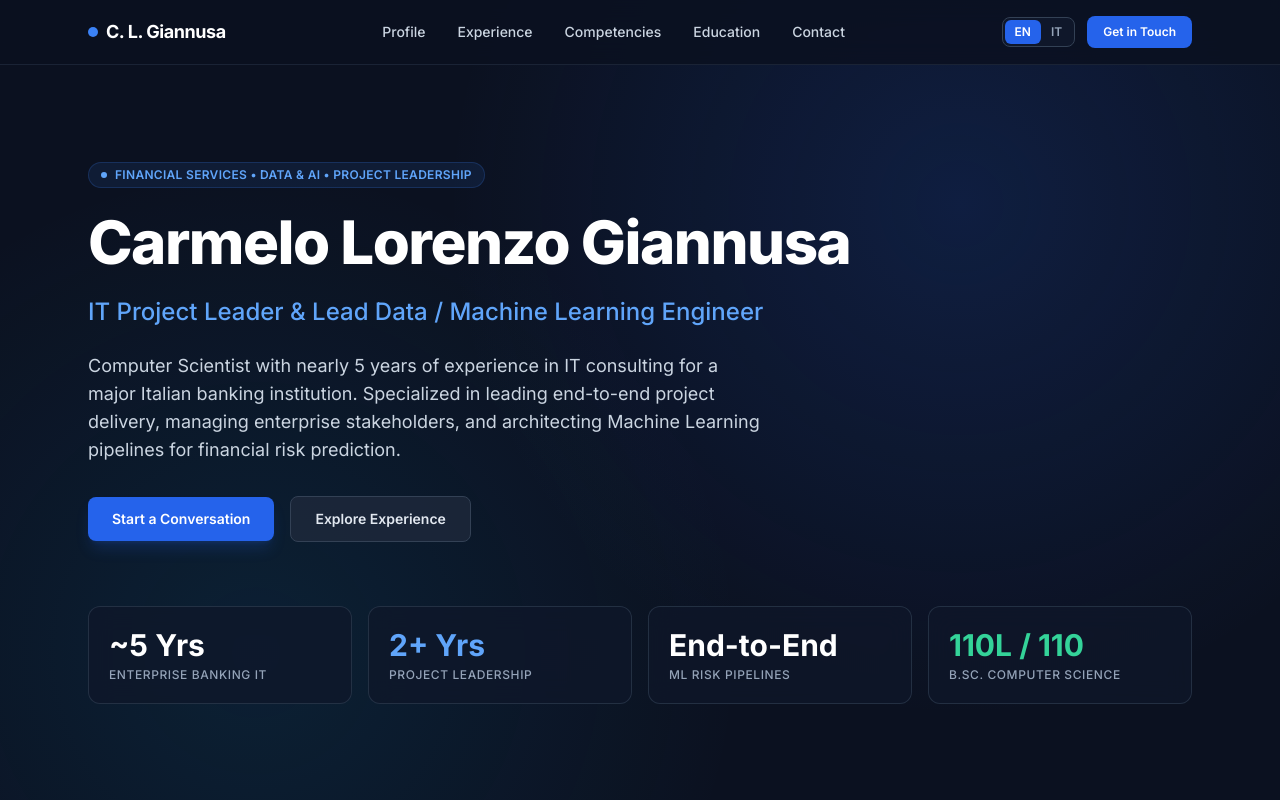
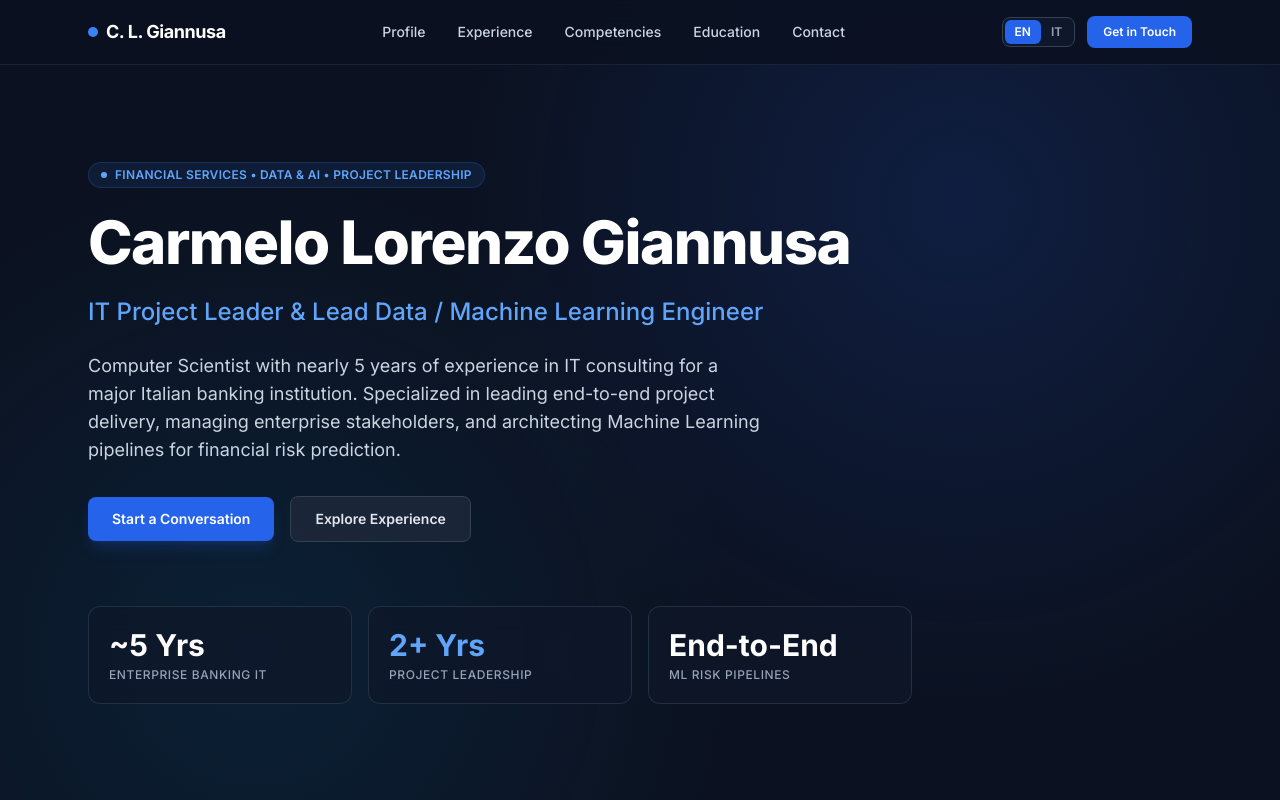
Before and after one commit to clgiadev/carmelolorenzo_giannusa.github.io, a plain HTML site: page index.html in a window 1280 px wide. Shown: the top 800 px of the page. Drawn offline with nearby package versions, Linux system fonts and the light colour scheme.

```diff
--- a/index.html
+++ b/index.html
@@ -100,10 +100,6 @@
         <div class="glass-card rounded-xl p-5">
           <div class="text-2xl sm:text-3xl font-bold text-white mb-1">End-to-End</div>
           <div class="text-xs text-slate-400 font-medium uppercase tracking-wider" data-i18n="stat_3">ML Risk Pipelines</div>
-        </div>
-        <div class="glass-card rounded-xl p-5">
-          <div class="text-2xl sm:text-3xl font-bold text-emerald-400 mb-1">110L / 110</div>
-          <div class="text-xs text-slate-400 font-medium uppercase tracking-wider" data-i18n="stat_4">B.Sc. Computer Science</div>
         </div>
       </div>
     </div>
```
